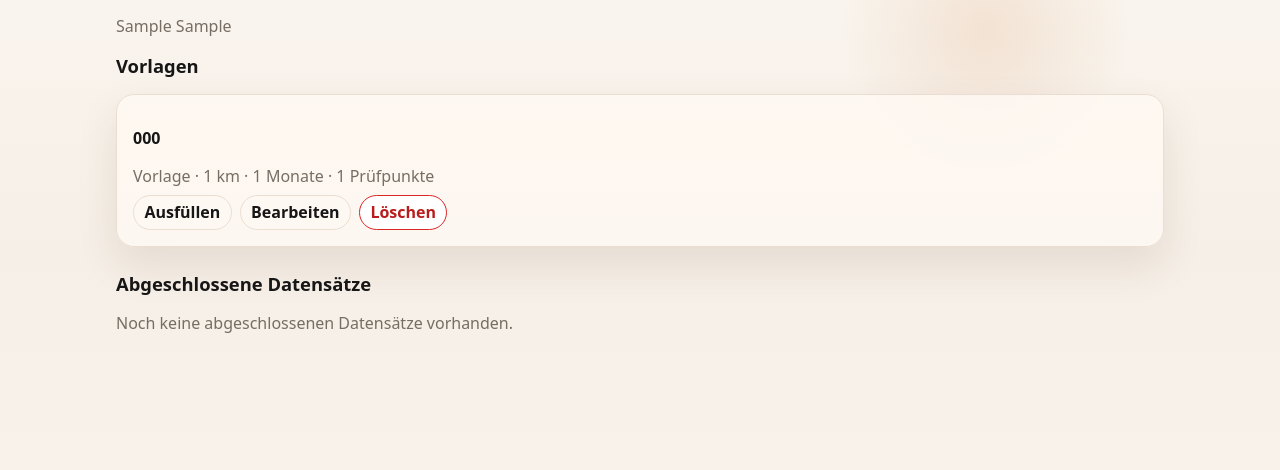
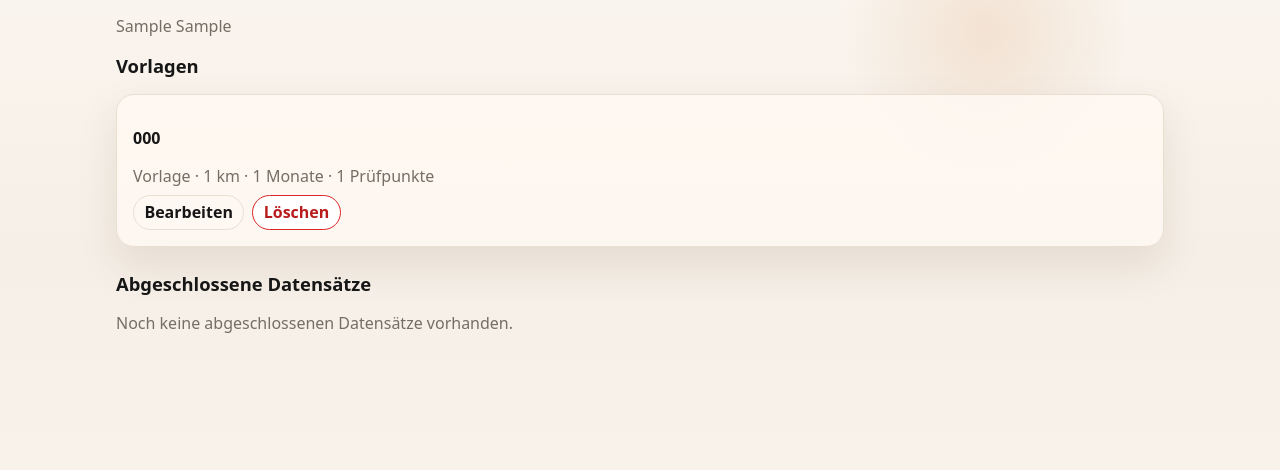
Before and after one commit to Wombatly/MotoDB, a Flask app: page /motorrad/1/checklisten in a window 1280 px wide. Shown: the part 146-616 px from the top of the page. Run offline with Flask 3, Linux system fonts and the light colour scheme; a user stored in the database is signed in; tables that the repository leaves empty hold one stand-in row (values such as "Sample post"); some libraries are stand-ins or nearby versions.

Commit message:
Remove "Ausfüllen" action from checklist list
In the tasks/checklist area, drop the "Ausfüllen" (fill out) button so each
checklist template only offers "Bearbeiten" and "Löschen". The checklist_edit
route is kept since it still backs the "Anzeigen" view for completed records.

Co-Authored-By: Claude Opus 4.8 <noreply@anthropic.com>

```diff
--- a/app/templates/checklists/index.html
+++ b/app/templates/checklists/index.html
@@ -28,7 +28,6 @@
             </div>
           </div>
           <div class="d-flex gap-2 flex-wrap">
-            <a class="btn btn-sm btn-outline-secondary" href="{{ url_for('main.checklist_edit', checklist_id=checklist.id) }}">Ausfüllen</a>
             <a class="btn btn-sm btn-outline-secondary" href="{{ url_for('main.checklist_template_edit', checklist_id=checklist.id) }}">Bearbeiten</a>
             <form method="post" action="{{ url_for('main.checklist_delete', checklist_id=checklist.id) }}" data-confirm="Diese Checkliste wirklich löschen?">
               <input type="hidden" name="csrf_token" value="{{ csrf_token() }}">
```
